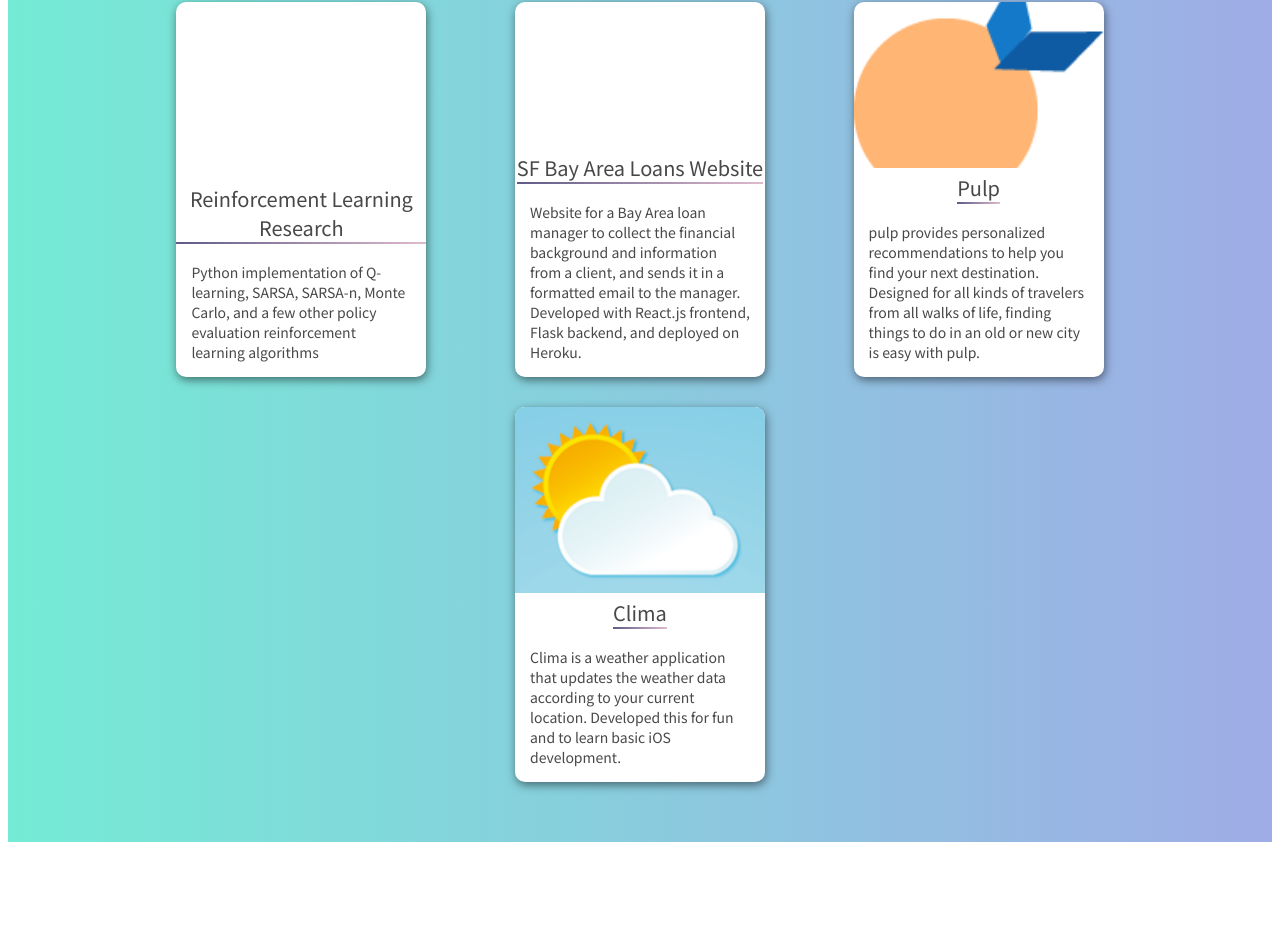
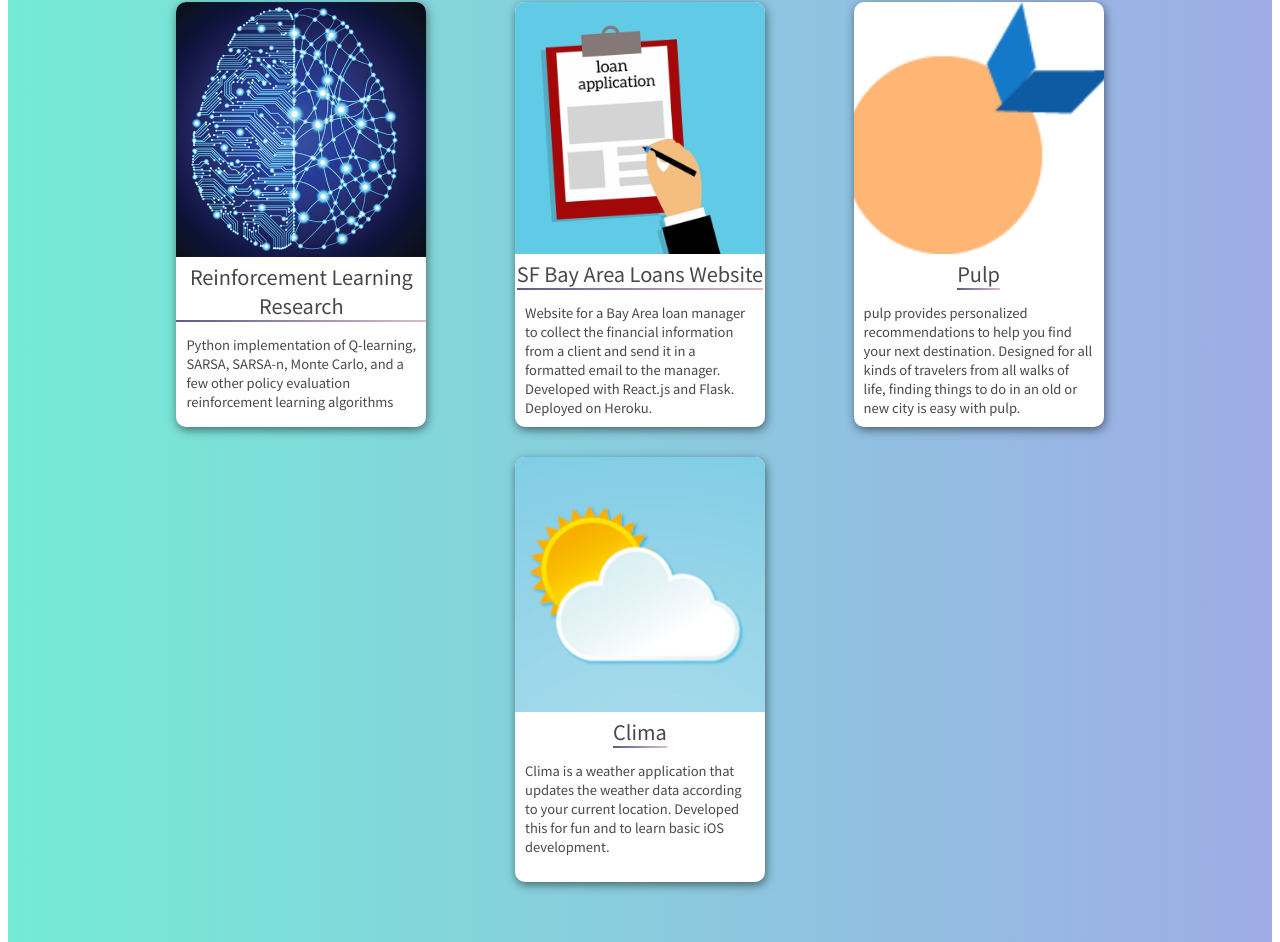
Before and after one commit to AndyJCai/personal-website, a React (Create React App) app: page / in a window 1280 px wide. Shown: the part 2192-3134 px from the top of the page. Before the commit the page ends 3034 px from the top, so only its background shows below. Built offline with nearby package versions, Linux system fonts and the light colour scheme.

Commit message:
ugh huh huh huh

```diff
--- a/public/index.html
+++ b/public/index.html
@@ -19,7 +19,7 @@
     <link rel="icon" type="image/png" sizes="32x32" href="./favicon-asset/favicon-32x32.png">
     <link rel="icon" type="image/png" sizes="16x16" href="./favicon-asset/favicon-16x16.png">
     <link rel="manifest" href=".favicon-asset/site.webmanifest" />
-    <title>Sup, it's lil Cai</title>
+    <title>Hi I'm Andy :D</title>
   </head>
   <body>
     <noscript>You need to enable JavaScript to run this app.</noscript>
--- a/src/assets/data.tsx
+++ b/src/assets/data.tsx
@@ -6,6 +6,8 @@ import routablelogo from './exps/routableai.png';
 // Below are project logos
 import pulplogo from './projs/pulplogo.png';
 import climalogo from './projs/Clima-Icon.png'
+import RLlogo from './projs/rl-research.png'
+import loanlogo from './projs/loan.png'
 
 export var experiences = [
   {
@@ -62,7 +64,7 @@ export var experiences = [
 export var projs = [
   {
     title: "Reinforcement Learning Research",
-    pic: null,
+    pic: RLlogo,
     desc:
       "Python implementation of Q-learning, SARSA, SARSA-n, Monte Carlo, and a few other policy evaluation reinforcement learning algorithms",
     link: "https://github.com/AndyJCai/rl-research/blob/master/assignment-2/assignment2.ipynb",
@@ -70,9 +72,9 @@ export var projs = [
 
   {
     title: "SF Bay Area Loans Website",
-    pic: null,
+    pic: loanlogo,
     desc:
-      "Website for a Bay Area loan manager to collect the financial background and information from a client, and sends it in a formatted email to the manager. Developed with React.js frontend, Flask backend, and deployed on Heroku.",
+      "Website for a Bay Area loan manager to collect the financial information from a client and send it in a formatted email to the manager. Developed with React.js and Flask. Deployed on Heroku.",
     link: "http://www.sfbayarealoan.com/",
   },
   {
--- a/src/components/project.tsx
+++ b/src/components/project.tsx
@@ -6,7 +6,7 @@ const ProjWrapper = styled("a")`
   flex-direction: column;
   box-shadow: rgba(0, 0, 0, 0.5) 1px 3px 10px;
   border-radius: 10px;
-  height: 375px;
+  height: 425px;
   width: 250px;
   background: white;
   text-decoration: none;
@@ -60,9 +60,9 @@ const ProjName = styled("div")`
 `;
 
 const ProjDesc = styled("div")`
-  font-size: 14px;
+  font-size: 13px;
   align-self: center;
-  margin: 15px 15px;
+  margin: 10px 10px;
 `;
 
 interface ProjProps {
```
Also changed, not shown: src/assets/projs/loan.png (added), src/assets/projs/rl-research.png (added).
